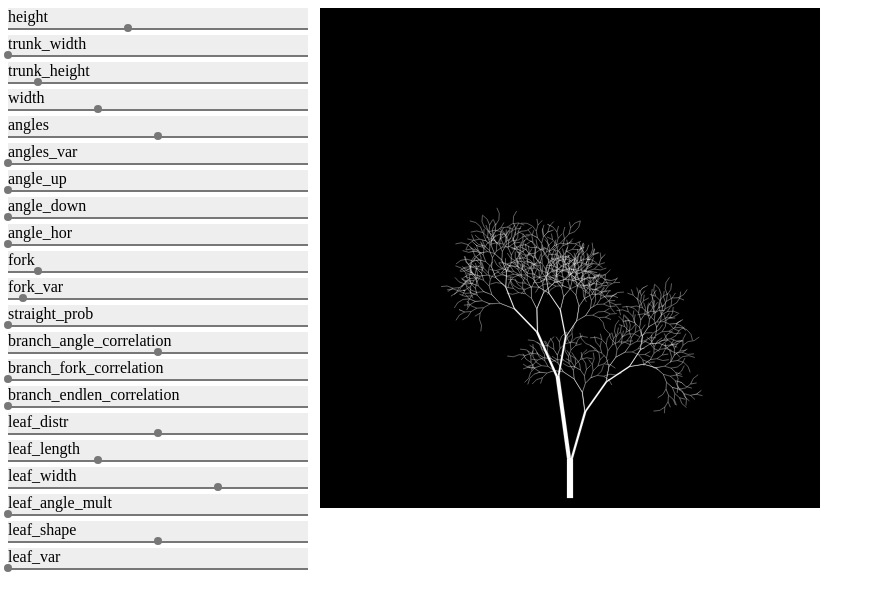
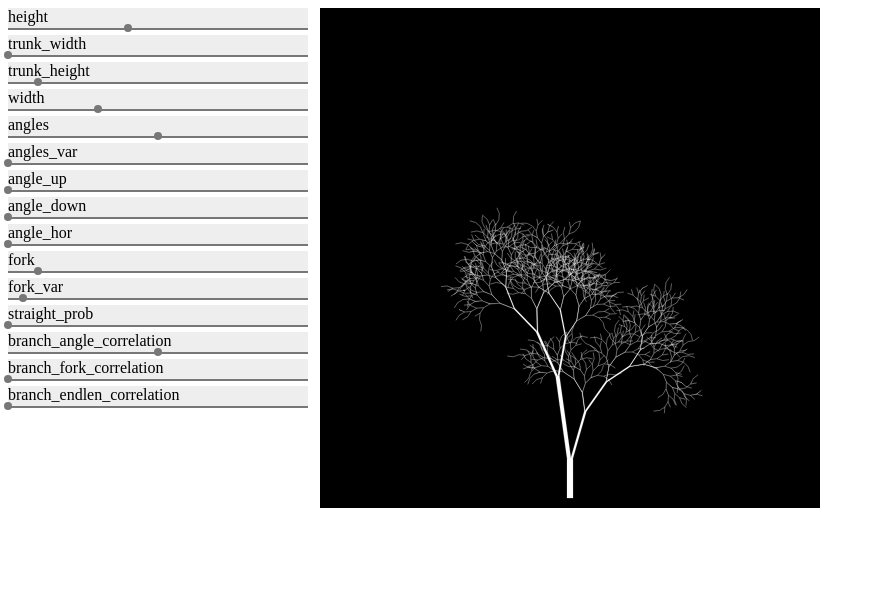
Before and after one commit to mik01aj/trees.js, a plain HTML site: page index.html in a window 1280 px wide. Shown: the whole page, without its empty margins (0-879 px from the left). Drawn offline with Linux system fonts and the light colour scheme.

Commit message:
Removed leafs code.

```diff
--- a/index.html
+++ b/index.html
@@ -145,12 +145,6 @@ function drawing_init() {
     tree_params_p.branch_angle_correlation = 0.5;
     tree_params_p.branch_fork_correlation = 0;
     tree_params_p.branch_endlen_correlation = 0;
-    tree_params_p.leaf_distr = 0.5;
-    tree_params_p.leaf_length = 0.3;
-    tree_params_p.leaf_width = 0.7;
-    tree_params_p.leaf_angle_mult = 0;
-    tree_params_p.leaf_shape = 0.5;
-    tree_params_p.leaf_var = 0;
 }
 
 function render_frame() {
@@ -273,40 +267,6 @@ function draw_tree(r_seed, x, y, angle, width) {
     ctx.fill();
     ctx.stroke();
 
-
-    // drawing leaves
-//   seed(r_seed);
-//   chseed(1234);
-//
-//   if (width + rand_uniform() < tree_params_p.leaf_distr) {
-//      var leaf_dist = 1/(0.01+tree_params_p.leaf_distr);
-//      for (i=0; i<1; i++) {
-//         int side = ((i)%2)*2 - 1;
-//         var lx = x - ay*i*leaf_dist + side*ax*w;
-//         var ly = y - ax*i*leaf_dist - side*ay*w;
-//         var la = angle + side*0.4 * tree_params_p.leaf_angle_mult;
-//         var lax = Math.sin(la);
-//         var lay = -cos(la);
-//         var ll = tree_params_p.leaf_length*5.0;
-//         var lw = normalvariate(tree_params_p.leaf_width, tree_params_p.leaf_var)*ll/2;
-//         var ls = normalvariate(tree_params_p.leaf_shape, tree_params_p.leaf_var);
-//         console.assert(side == 1 || side == -1);
-//
-//         glColor3f(normalvariate(0.1, 0.07),
-//                   normalvariate(0.7, 0.07),
-//                   normalvariate(0.2, 0.07));
-////         glColor3f(1,1,1);
-//         glBegin(GL_QUADS);
-//            glVertex2f(lx,                      ly);
-//            glVertex2f(lx + lax*ll*ls + lay*lw, ly + lay*ll*ls - lax*lw);
-//            glVertex2f(lx + lax*ll,             ly + lay*ll);
-//            glVertex2f(lx + lax*ll*ls - lay*lw, ly + lay*ll*ls + lax*lw);
-//         glEnd();
-//
-//         iters++;
-//      }
-//   }
-
     return my_branch;
 }
 
```
